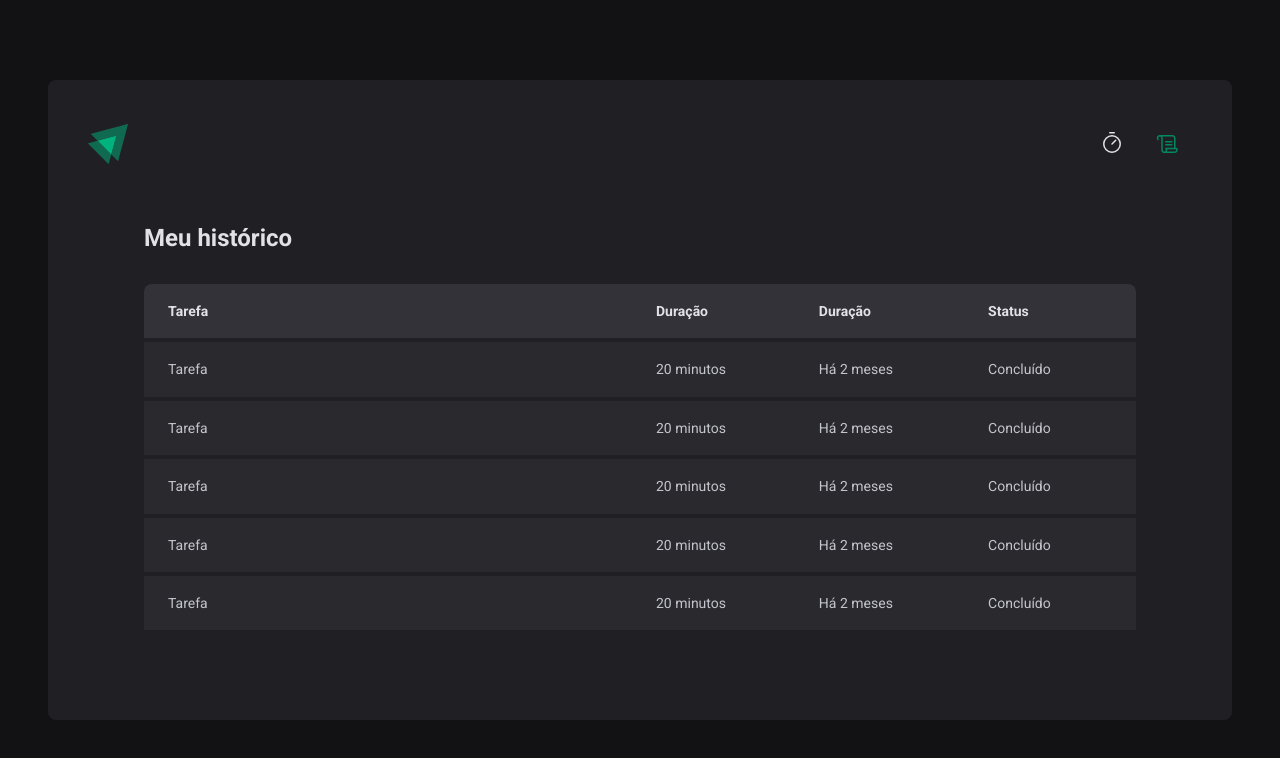
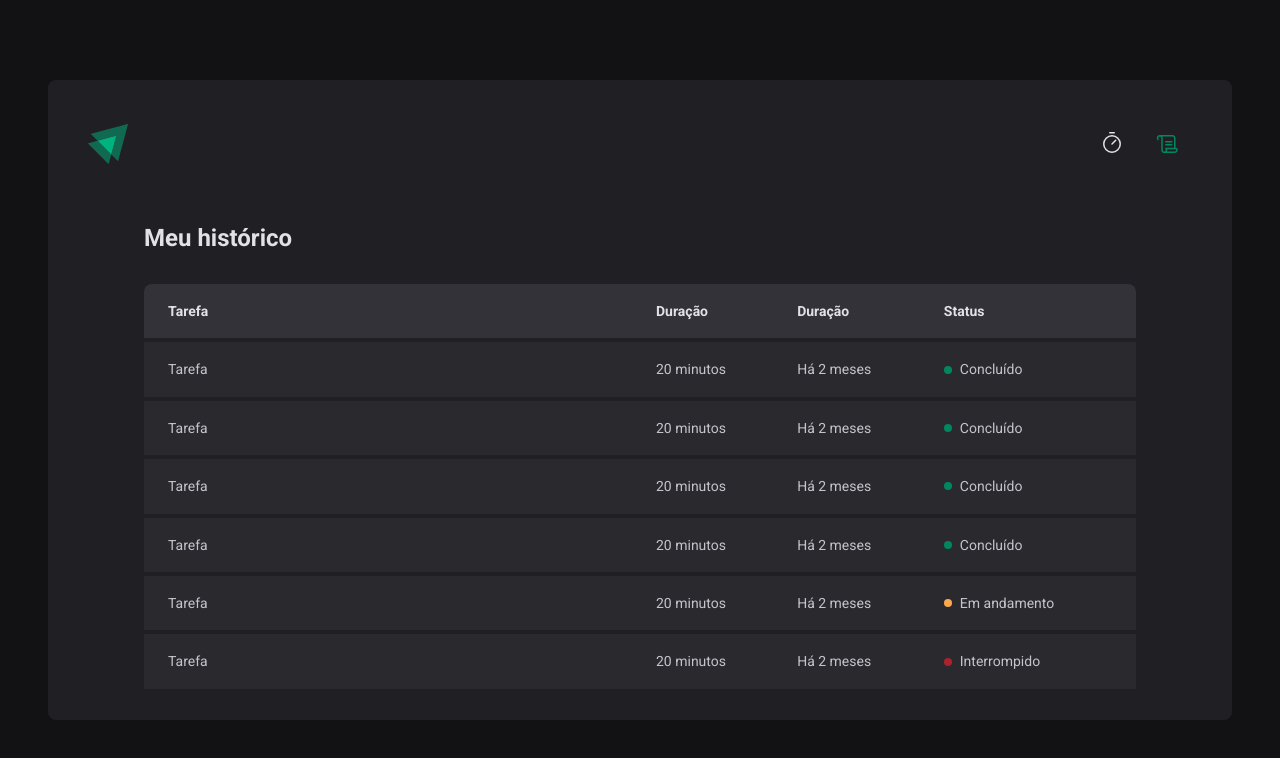
Before and after one commit to GustaGomes/pomodoroApp, a React (Vite) app: page /History in a window 1280 px wide. Shown: the top 758 px of the page. Built offline with nearby package versions, Linux system fonts and the light colour scheme; the HTML template or start-up script is replaced by a standard one.

Commit message:
add react hook form

```diff
--- a/package.json
+++ b/package.json
@@ -13,6 +13,7 @@
     "phosphor-react": "^1.4.1",
     "react": "^18.2.0",
     "react-dom": "^18.2.0",
+    "react-hook-form": "^7.51.1",
     "react-router-dom": "^6.22.3",
     "styled-components": "^6.1.8"
   },
--- a/src/pages/History/index.tsx
+++ b/src/pages/History/index.tsx
@@ -1,4 +1,4 @@
-import { HistoryContainer, HistoryList } from './styles'
+import { HistoryContainer, HistoryList, Status } from './styles'
 
 export function History() {
   return (
@@ -16,35 +16,53 @@
             </tr>
           </thead>
           <tbody>
-            <tr>
+          <tr>
               <td>Tarefa</td>
               <td>20 minutos</td>
               <td>Há 2 meses</td>
-              <td>Concluído</td>
+              <td>
+                <Status statusColor="green">Concluído</Status>
+              </td>
             </tr>
             <tr>
               <td>Tarefa</td>
               <td>20 minutos</td>
               <td>Há 2 meses</td>
-              <td>Concluído</td>
+              <td>
+                <Status statusColor="green">Concluído</Status>
+              </td>
             </tr>
             <tr>
               <td>Tarefa</td>
               <td>20 minutos</td>
               <td>Há 2 meses</td>
-              <td>Concluído</td>
+              <td>
+                <Status statusColor="green">Concluído</Status>
+              </td>
             </tr>
             <tr>
               <td>Tarefa</td>
               <td>20 minutos</td>
               <td>Há 2 meses</td>
-              <td>Concluído</td>
+              <td>
+                <Status statusColor="green">Concluído</Status>
+              </td>
             </tr>
             <tr>
               <td>Tarefa</td>
               <td>20 minutos</td>
               <td>Há 2 meses</td>
-              <td>Concluído</td>
+              <td>
+                <Status statusColor="yellow">Em andamento</Status>
+              </td>
+            </tr>
+            <tr>
+              <td>Tarefa</td>
+              <td>20 minutos</td>
+              <td>Há 2 meses</td>
+              <td>
+                <Status statusColor="red">Interrompido</Status>
+              </td>
             </tr>
           </tbody>
         </table>
--- a/src/pages/History/styles.ts
+++ b/src/pages/History/styles.ts
@@ -51,3 +51,28 @@
     }
   }
 `
+
+const STATUS_COLORS = {
+    yellow: 'yellow-500',
+    green: 'green-500',
+    red: 'red-500',
+  } as const
+  interface StatusProps {
+    statusColor: keyof typeof STATUS_COLORS
+  }
+
+export const Status = styled.span.withConfig({
+  shouldForwardProp: (prop) => prop === 'statuscolor' || prop === 'children',
+})<StatusProps>`
+  display: flex;
+  align-items: center;
+  gap: 0.5rem;
+
+  &::before {
+    content: '';
+    width: 0.5rem;
+    height: 0.5rem;
+    border-radius: 50%;
+    background: ${(props) => props.theme[STATUS_COLORS[props.statusColor]]};
+  }
+`;
--- a/src/pages/Home/index.tsx
+++ b/src/pages/Home/index.tsx
@@ -1,4 +1,5 @@
 import { Play } from "phosphor-react";
+import { useForm } from 'react-hook-form'
 
 import {
   CountdownContainer,
@@ -11,15 +12,26 @@
 } from "./styles";
 
 export function Home() {
+
+  const { register, handleSubmit, watch } = useForm()
+
+  function handleCreateNewCycle(data: any) {
+    console.log(data)
+  }
+
+  const task = watch('task')
+  const isSubmitDisable = !task
+
   return (
     <HomeContainer>
-      <form>
+      <form onSubmit={handleSubmit(handleCreateNewCycle)}>
         <FormContainer>
           <label htmlFor="task">Vou trabalhar em</label>
           <TaskInput
             id="task"
             list="task-suggestions"
             placeholder="Dê um nome para o seu projeto"
+            {...register('task')}
           />
 
           <datalist id="task-suggestions">
@@ -37,6 +49,7 @@
             step={5}
             min={5}
             max={60}
+            {...register('minutesAmount', { valueAsNumber: true })}
           />
 
           <span>minutos.</span>
@@ -50,7 +63,7 @@
           <span>0</span>
         </CountdownContainer>
 
-        <StartCountdownButton disabled type="submit">
+        <StartCountdownButton disabled={isSubmitDisable} type="submit">
           <Play size={24} />
           Começar
         </StartCountdownButton>
```
Also changed, not shown: 1 other file (tests, documents, lock files or other folders).
